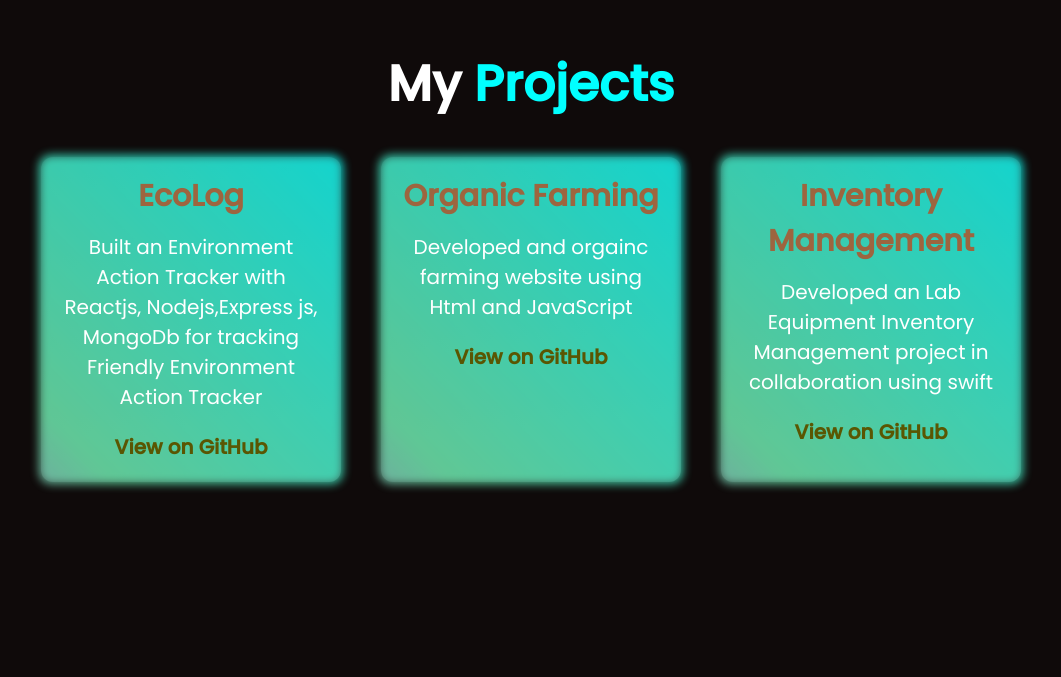
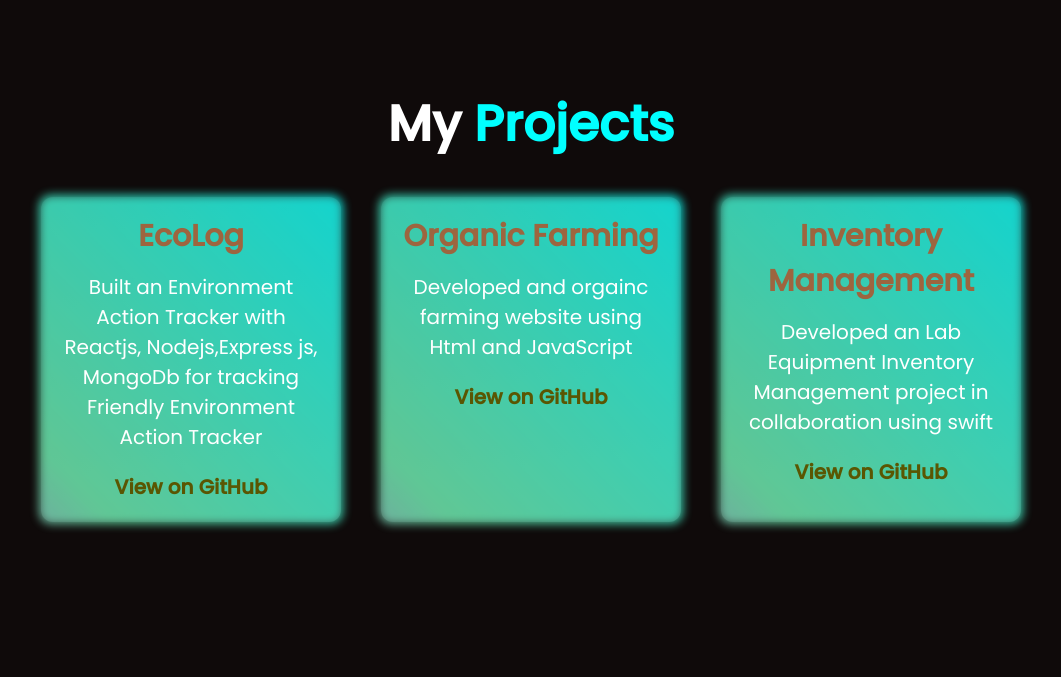
Before and after one commit to digvijaya06/Portfolio, a website: page index.html in a window 1280 px wide. Shown: the part 3483-4160 px from the top of the page, without its empty margins (109-1170 px from the left). Drawn offline with nearby package versions, Linux system fonts and the light colour scheme.

Commit message:
Update style.css

```diff
--- a/style.css
+++ b/style.css
@@ -822,7 +822,7 @@ i:hover::after {
     transform: translateY(50px);
     animation: fadeInPortfolio 1s ease-out forwards;
     margin-bottom: 50px;
-    margin-top: -40px;
+    margin-top: 0;
     min-height: 100vh;
 }
 
```
